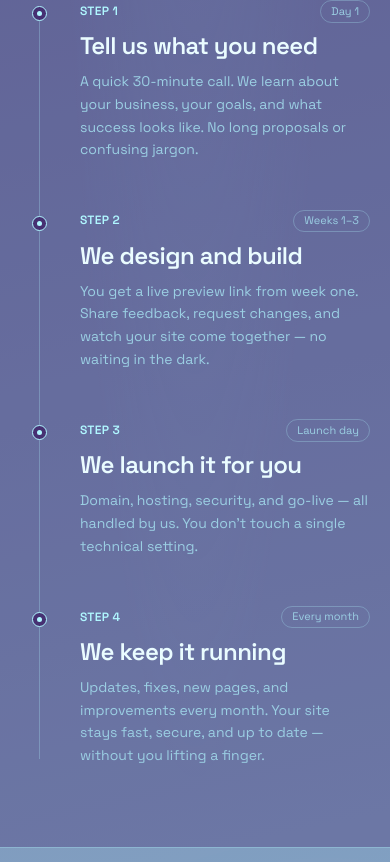
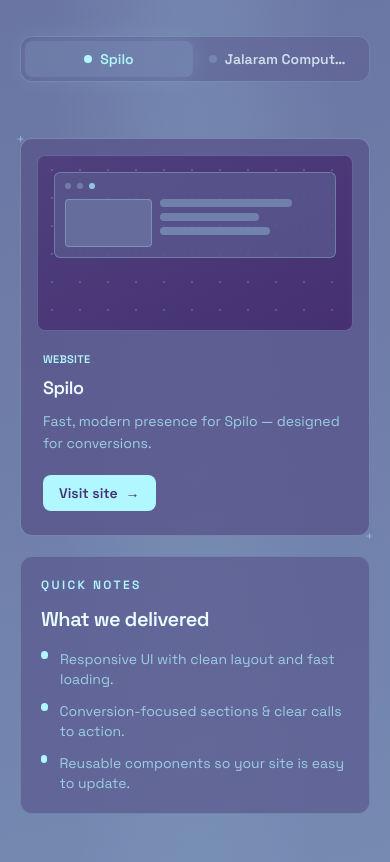
Before and after one commit to thedevdart/devdart, a React (Vite) app: page / in a window 390 px wide. Shown: the part 3402-4264 px from the top of the page. Built offline with nearby package versions, Linux system fonts and the light colour scheme.

Commit message:
Add projects section to homepage

```diff
--- a/src/App.jsx
+++ b/src/App.jsx
@@ -5,6 +5,7 @@
 import Hero from "./components/Hero.jsx";
 import Marquee from "./components/Marquee.jsx";
 import Services from "./components/Services.jsx";
+import Work from "./components/Work.jsx";
 import Process from "./components/Process.jsx";
 import Contact from "./components/Contact.jsx";
 import Footer from "./components/Footer.jsx";
@@ -44,6 +45,9 @@
             <SceneSection variant="swingRight">
               <Services />
             </SceneSection>
+            <SceneSection variant="rise">
+              <Work />
+            </SceneSection>
             <SceneSection variant="float">
               <Process />
             </SceneSection>
--- a/src/components/Footer.jsx
+++ b/src/components/Footer.jsx
@@ -14,6 +14,7 @@
         </span>
         <div className="flex flex-wrap items-center justify-center gap-x-5 gap-y-2">
           <a href="#services" className="transition-colors hover:text-paper">Services</a>
+          <a href="#work" className="transition-colors hover:text-paper">Projects</a>
           <a href="#process" className="transition-colors hover:text-paper">How it works</a>
           <a href="#contact" onClick={(e) => handleSectionClick(e, "contact")} className="transition-colors hover:text-paper">
             Contact
--- a/src/components/JourneyNav.jsx
+++ b/src/components/JourneyNav.jsx
@@ -5,6 +5,7 @@
 const ITEMS = [
   { id: "top", label: "Start" },
   { id: "services", label: "Services" },
+  { id: "work", label: "Projects" },
   { id: "process", label: "Process" },
   { id: "contact", label: "Contact" },
 ];
--- a/src/components/Navbar.jsx
+++ b/src/components/Navbar.jsx
@@ -5,6 +5,7 @@
 
 const LINKS = [
   { href: "#services", label: "Services" },
+  { href: "#work", label: "Projects" },
   { href: "#process", label: "How it works" },
   { href: "#contact", label: "Contact" },
 ];
--- a/src/components/Work.jsx
+++ b/src/components/Work.jsx
@@ -1,23 +1,26 @@
+import { useState } from "react";
 import { motion } from "framer-motion";
 import { Reveal, SectionTag, SectionTitle } from "./ui.jsx";
 
+
+
+
 const PROJECTS = [
   {
-    name: "Freight operations dashboard",
-    type: "Business tool",
-    result: "Eliminated 4 hours of daily manual tracking",
+    name: "Spilo",
+    type: "Website",
+    result: "Fast, modern presence for Spilo — designed for conversions.",
+    href: "https://www.spilo.in/",
   },
   {
-    name: "Online store relaunch",
+    name: "Jalaram Computers",
     type: "Website",
-    result: "38% more sales after going live",
-  },
-  {
-    name: "Invoice & report automation",
-    type: "Automation",
-    result: "900+ documents handled automatically each month",
+    result: "A polished online experience for Jalaram Computers.",
+    href: "https://www.jalaramcomputers.com/",
   },
 ];
+
+
 
 function PreviewArt({ index }) {
   return (
@@ -50,6 +53,10 @@
 }
 
 export default function Work() {
+  const [selected, setSelected] = useState(PROJECTS[0].name);
+  const active = PROJECTS.find((p) => p.name === selected) ?? PROJECTS[0];
+
+
   return (
     <section id="work" className="min-h-screen py-20 md:py-28">
       <div className="mx-auto max-w-6xl px-5">
@@ -62,24 +69,86 @@
           </div>
           <Reveal delay={0.15}>
             <p className="max-w-xs text-sm leading-relaxed text-fog">
-              Client names kept private — happy to share details on a call.
+              Explore two live projects — switch the preview to see details.
             </p>
           </Reveal>
         </div>
 
+        {/* project selector */}
+        <div className="mt-10 rounded-xl border border-line/70 bg-ink-2/50 p-1">
+          <div className="grid grid-cols-2 gap-1">
+            {PROJECTS.map((p, i) => {
+              const isActive = p.name === active.name;
+              return (
+                <button
+                  key={p.name}
+                  type="button"
+                  onClick={() => setSelected(p.name)}
+                  className={
+                    "relative z-10 flex w-full items-center justify-center gap-2 rounded-lg px-3 py-2 text-sm font-semibold transition-all " +
+                    (isActive
+                      ? "bg-dart/15 text-dart shadow-[0_0_24px_rgba(176,247,255,0.15)]"
+                      : "bg-transparent text-paper/80 hover:text-paper")
+                  }
+                  aria-pressed={isActive}
+                >
+                  <span
+                    className={
+                      "h-2 w-2 rounded-full " +
+                      (isActive ? "bg-dart" : "bg-line/70")
+                    }
+                  />
+                  <span className="truncate">{p.name}</span>
+                </button>
+              );
+            })}
+          </div>
+        </div>
+
         <div className="mt-14 grid gap-5 lg:grid-cols-3">
-          {PROJECTS.map((p, i) => (
-            <Reveal key={p.name} delay={i * 0.1}>
+          <div className="lg:col-span-2">
+            <Reveal>
               <div className="interactive-card group ticks h-full rounded-xl border border-line bg-ink-2/85 p-4 transition-all duration-300 hover:-translate-y-1 hover:border-dart/40">
-                <PreviewArt index={i} />
+                <PreviewArt index={PROJECTS.findIndex((p) => p.name === active.name)} />
                 <div className="px-1.5 pt-5 pb-2">
-                  <p className="text-[11px] font-semibold tracking-wide text-dart uppercase">{p.type}</p>
-                  <h3 className="mt-1.5 text-lg font-semibold tracking-tight">{p.name}</h3>
-                  <p className="mt-2 text-sm leading-relaxed text-fog">{p.result}</p>
+                  <p className="text-[11px] font-semibold tracking-wide text-dart uppercase">{active.type}</p>
+                  <h3 className="mt-1.5 text-lg font-semibold tracking-tight">{active.name}</h3>
+                  <p className="mt-2 text-sm leading-relaxed text-fog">{active.result}</p>
+                  <a
+                    href={active.href}
+                    target="_blank"
+                    rel="noreferrer"
+                    className="mt-5 inline-flex items-center gap-2 rounded-lg bg-dart px-4 py-2 text-sm font-semibold text-ink transition-shadow hover:shadow-[0_0_24px_rgba(176,247,255,0.45)]"
+                  >
+                    Visit site <span className="text-ink">→</span>
+                  </a>
                 </div>
               </div>
             </Reveal>
-          ))}
+          </div>
+
+          <div className="lg:col-span-1">
+            <Reveal delay={0.1}>
+              <div className="interactive-card h-full rounded-xl border border-line/70 bg-ink-2/70 p-5">
+                <p className="text-xs font-semibold tracking-[0.2em] text-dart uppercase">Quick notes</p>
+                <h4 className="mt-3 text-xl font-semibold tracking-tight">What we delivered</h4>
+                <ul className="mt-4 space-y-3 text-sm text-fog">
+                  <li className="flex items-start gap-3">
+                    <span className="mt-0.5 inline-block h-2 w-2 rounded-full bg-dart" />
+                    <span>Responsive UI with clean layout and fast loading.</span>
+                  </li>
+                  <li className="flex items-start gap-3">
+                    <span className="mt-0.5 inline-block h-2 w-2 rounded-full bg-dart" />
+                    <span>Conversion-focused sections & clear calls to action.</span>
+                  </li>
+                  <li className="flex items-start gap-3">
+                    <span className="mt-0.5 inline-block h-2 w-2 rounded-full bg-dart" />
+                    <span>Reusable components so your site is easy to update.</span>
+                  </li>
+                </ul>
+              </div>
+            </Reveal>
+          </div>
         </div>
       </div>
     </section>
```
